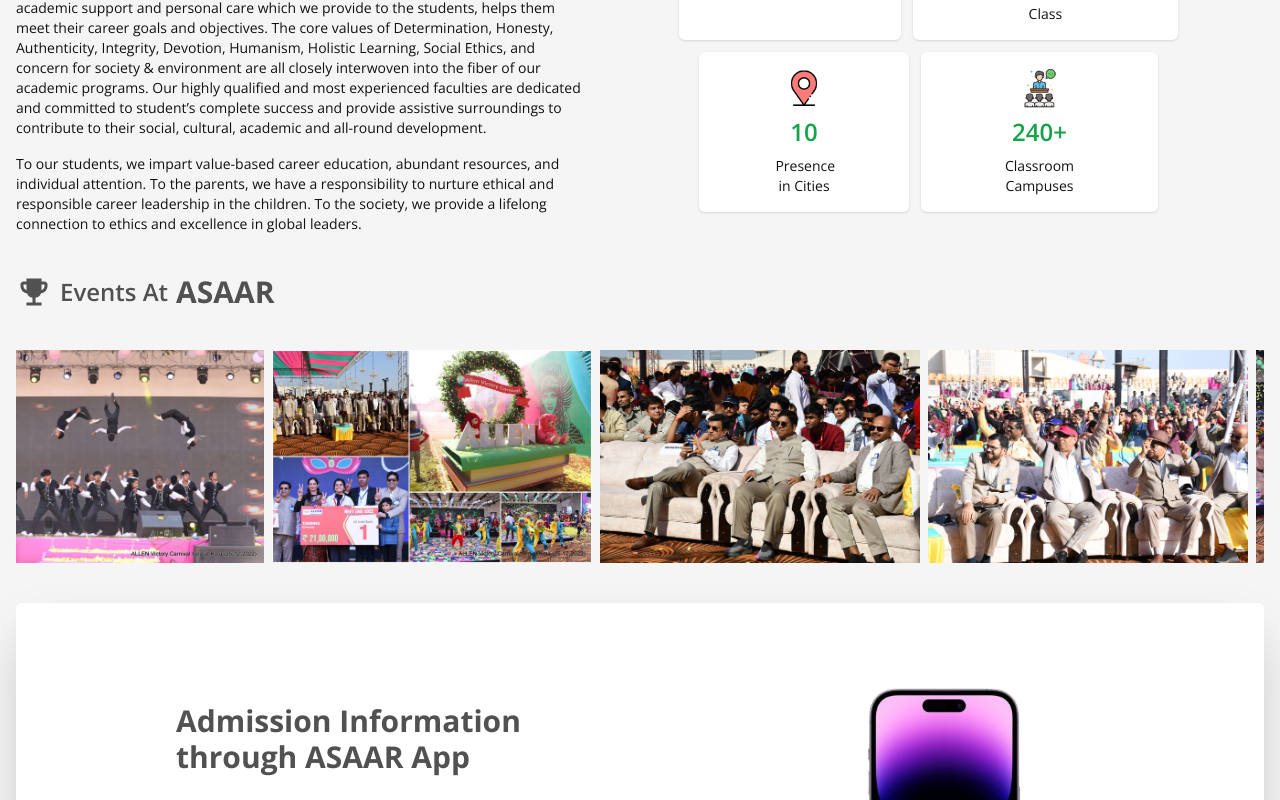
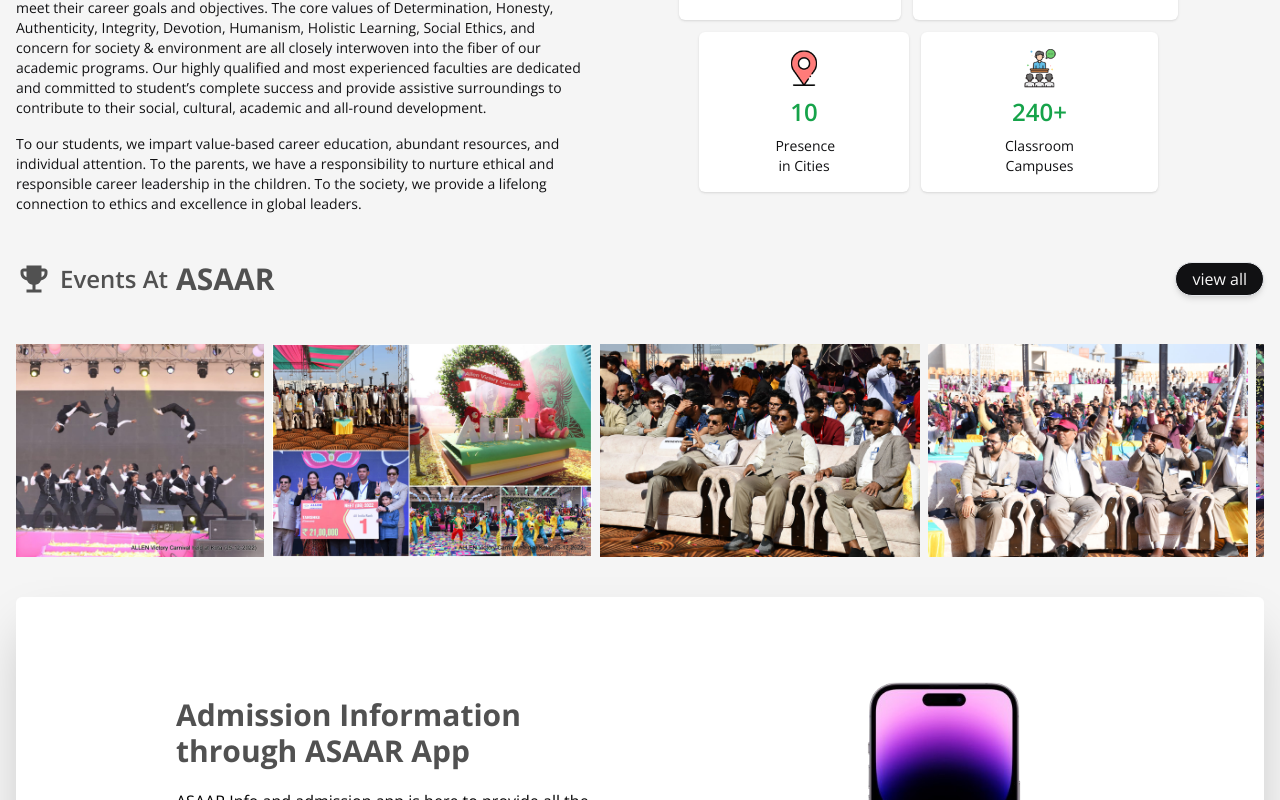
Before and after one commit to okay-himanshu/asaar-institute, a React (Vite) app in the folder client/: page / in a window 1280 px wide. Shown: the part 728-1528 px from the top of the page. Built offline with nearby package versions, Linux system fonts and the light colour scheme.

Commit message:
some changes in event section

```diff
--- a/client/src/components/Button.jsx
+++ b/client/src/components/Button.jsx
@@ -1,7 +1,7 @@
 export default function Button({ title, icon, handleClick, className }) {
   return (
     <button
-      className={`${className}  flex items-center gap-1  shadow-md bg-color_black text-color_white hover:bg-color_white hover:text-color_black border hover:border-color_black duration-150`}
+      className={`${className}  flex items-center justify-center gap-1  shadow-md bg-color_black text-color_white hover:bg-color_white hover:text-color_black border hover:border-color_black duration-150`}
       onClick={handleClick}
     >
       {icon}
--- a/client/src/components/Events.jsx
+++ b/client/src/components/Events.jsx
@@ -1,6 +1,7 @@
 import { useState, useEffect, useRef } from "react";
 import { eventImages } from "./EventImg";
 import { MdEmojiEvents } from "react-icons/md";
+import Button from "./Button";
 
 export default function Events() {
   const [currentIndex, setCurrentIndex] = useState(0);
@@ -29,11 +30,15 @@
 
   return (
     <>
-      <div className="my-10">
+      <div className="my-10 flex items-center justify-between flex-col w-320:flex-row ">
         <h1 className="text-xl w-440:text-2xl font-semibold text-color_gray cursor-pointer flex items-center gap-2">
           <MdEmojiEvents className="text-2xl w-440:text-4xl" /> Events At
           <h1 className="text-xl w-440:text-3xl font-bold">ASAAR</h1>
         </h1>
+        <Button
+          title={"view all "}
+          className={"px-4 py-1 rounded-full w-full w-320:w-fit my-2"}
+        />
       </div>
       <main
         ref={containerRef}
--- a/client/src/pages/user/About.jsx
+++ b/client/src/pages/user/About.jsx
@@ -33,7 +33,7 @@
 
   return (
     <>
-      <div className="my-10">
+      <div className="mt-10 mb-5">
         <h1 className="text-xl w-440:text-2xl font-semibold text-color_gray cursor-pointer flex items-center gap-2">
           <FaRegHandshake className="text-2xl w-440:text-4xl" /> Know about
           <h1 className="text-xl w-440:text-3xl font-bold">ASAAR</h1>
```
